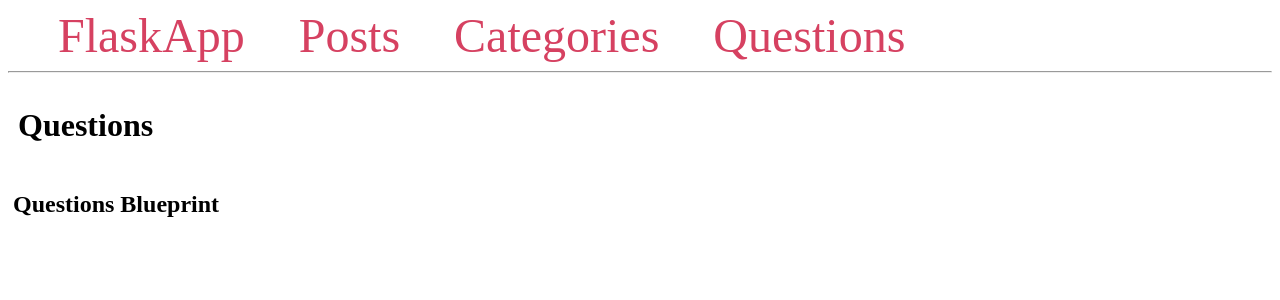
After one commit to diawando/Large-Application-with-Flask-Blueprints-Flask-SQLAlchemy, a Flask app: template app/templates/questions/index.html in a window 1280 px wide. The commit adds this page. Shown: the top 300 px of the page. Run offline with Flask 2, Linux system fonts and the light colour scheme; the template is opened without the code that fills it, so the values that code supplies are empty.

Commit message:
ajout de la blueprint au fichier __init__.py, du le lien de vers la page question

```diff
--- a/app/__init__.py
+++ b/app/__init__.py
@@ -15,6 +15,9 @@ def create_app(config_class=Config):
     from app.posts import bp as posts_bp
     app.register_blueprint(posts_bp, url_prefix='/posts')
 
+    from app.questions import bp as questions_bp
+    app.register_blueprint(questions_bp, url_prefix='/questions')
+
     @app.route('/test/')
     def test_page():
         return '<h1>Testing the Flask Application Factory Pattern</h1>'
--- a/app/questions/__init__.py
+++ b/app/questions/__init__.py
@@ -1,4 +1,4 @@
-from flask import blueprints
+from flask import Blueprint
 
 bp = Blueprint('questions', __name__)
 
--- a/app/templates/base.html
+++ b/app/templates/base.html
@@ -47,7 +47,7 @@
             <a href="{{ url_for('main.index') }}">FlaskApp</a>
             <a href="{{ url_for('posts.index') }}">Posts</a>
             <a href="{{ url_for('posts.categories') }}">Categories</a>
-            <a href="#">Questions</a>
+            <a href="{{ url_for('questions.index')}}">Questions</a>
         </nav>
         <hr>
         <div class="content">
--- /dev/null
+++ b/app/templates/questions/index.html
@@ -0,0 +1,10 @@
+{% extends 'base.html' %}
+
+{% block content %}
+   <span class="title">
+      <h1>{% block title %} Questions {% endblock %}</h1>
+   </span>
+   <div class="questions">
+       <h2>Questions Blueprint</h2>
+   </div>
+{% endblock %}
```
